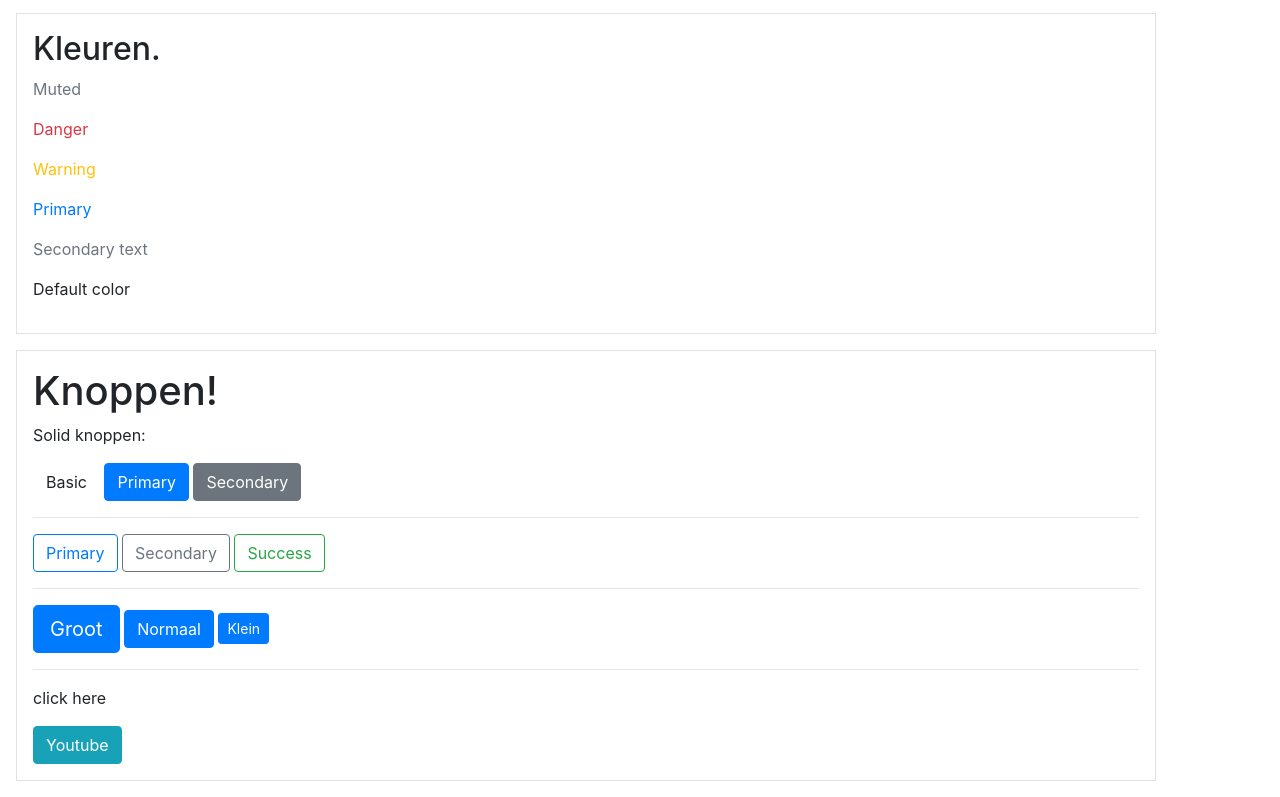
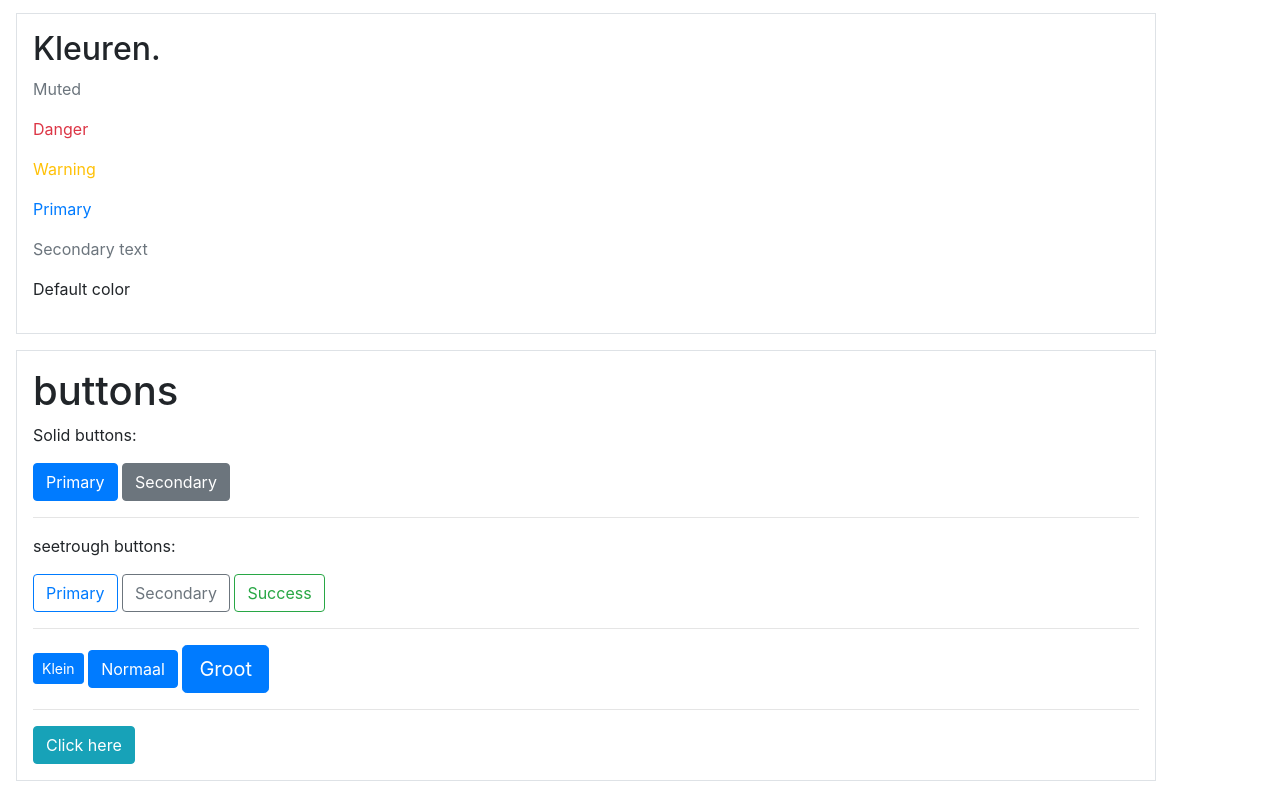
Before and after one commit to bovZoran/webTech, a plain HTML site: page bootstrap.html in a window 1280 px wide. Shown: the part 716-1513 px from the top of the page. Drawn offline with nearby package versions, Linux system fonts and the light colour scheme.

Commit message:
Update bootstrap.html

```diff
--- a/bootstrap.html
+++ b/bootstrap.html
@@ -59,20 +59,21 @@
           </div>
 
         <div class="container p-3 m-3 border">
-            <h1>Knoppen!</h1>
-            <p>Solid knoppen:</p>
-            <button type="button" class="btn">Basic</button>
+            <h1>buttons</h1>
+            <p>Solid buttons:</p>
             <button type="button" class="btn btn-primary">Primary</button>
             <button type="button" class="btn btn-secondary">Secondary</button>
             <hr>
+            <p>seetrough buttons:</p>
             <button type="button" class="btn btn-outline-primary">Primary</button>
             <button type="button" class="btn btn-outline-secondary">Secondary</button>
             <button type="button" class="btn btn-outline-success">Success</button>
             <hr>
+            <button type="button" class="btn btn-primary btn-sm">Klein</button>
+            <button type="button" class="btn btn-primary btn-md">Normaal</button>
             <button type="button" class="btn btn-primary btn-lg">Groot</button>
-            <button type="button" class="btn btn-primary btn-md">Normaal</button>
-            <button type="button" class="btn btn-primary btn-sm">Klein</button>
+
+
             <hr>
-            <p>click here</p>
-            <a href="https://www.youtube.com/" class="btn btn-info" role="button">Youtube</a>
+            <a href="https://www.youtube.com/" class="btn btn-info" role="button">Click here</a>
         </div>
```
